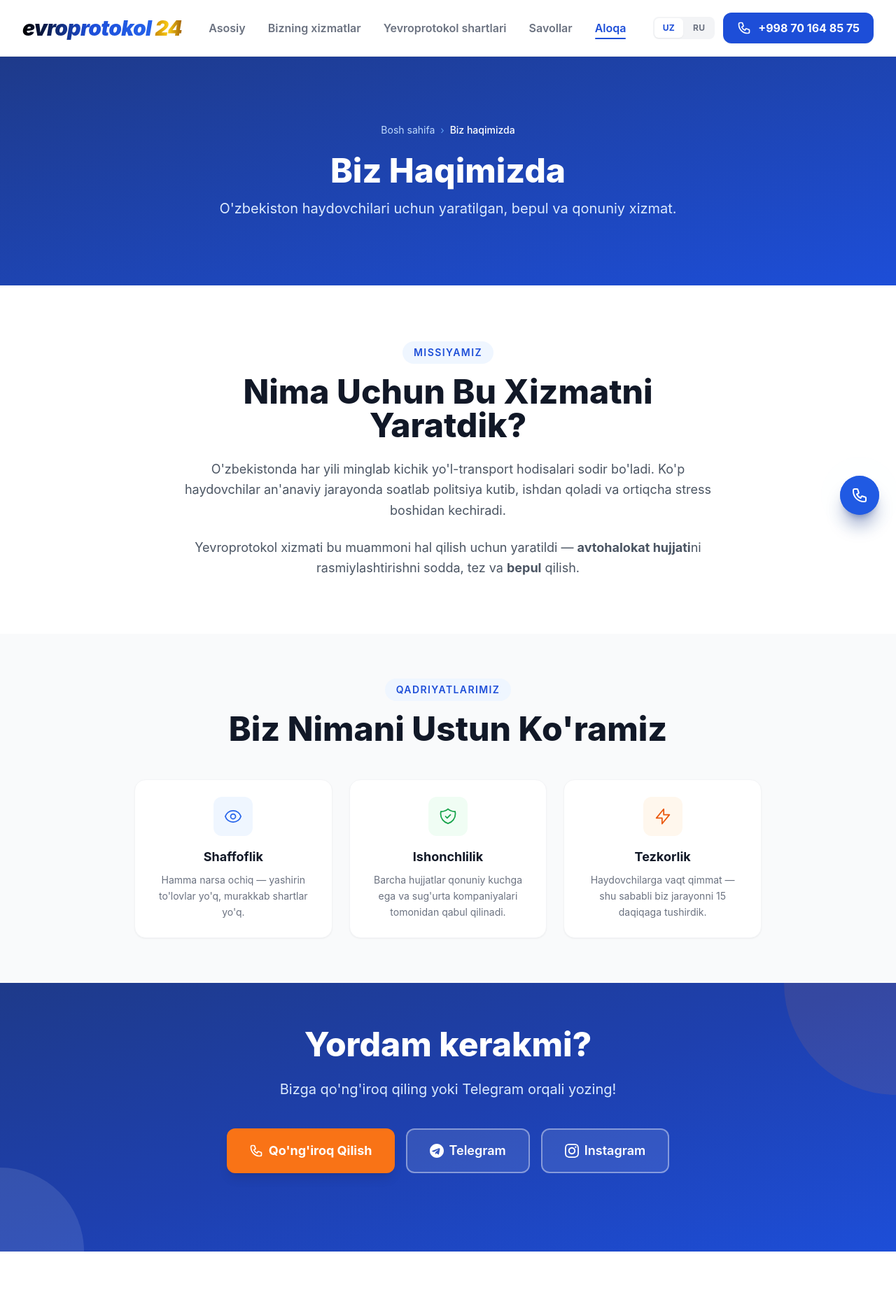
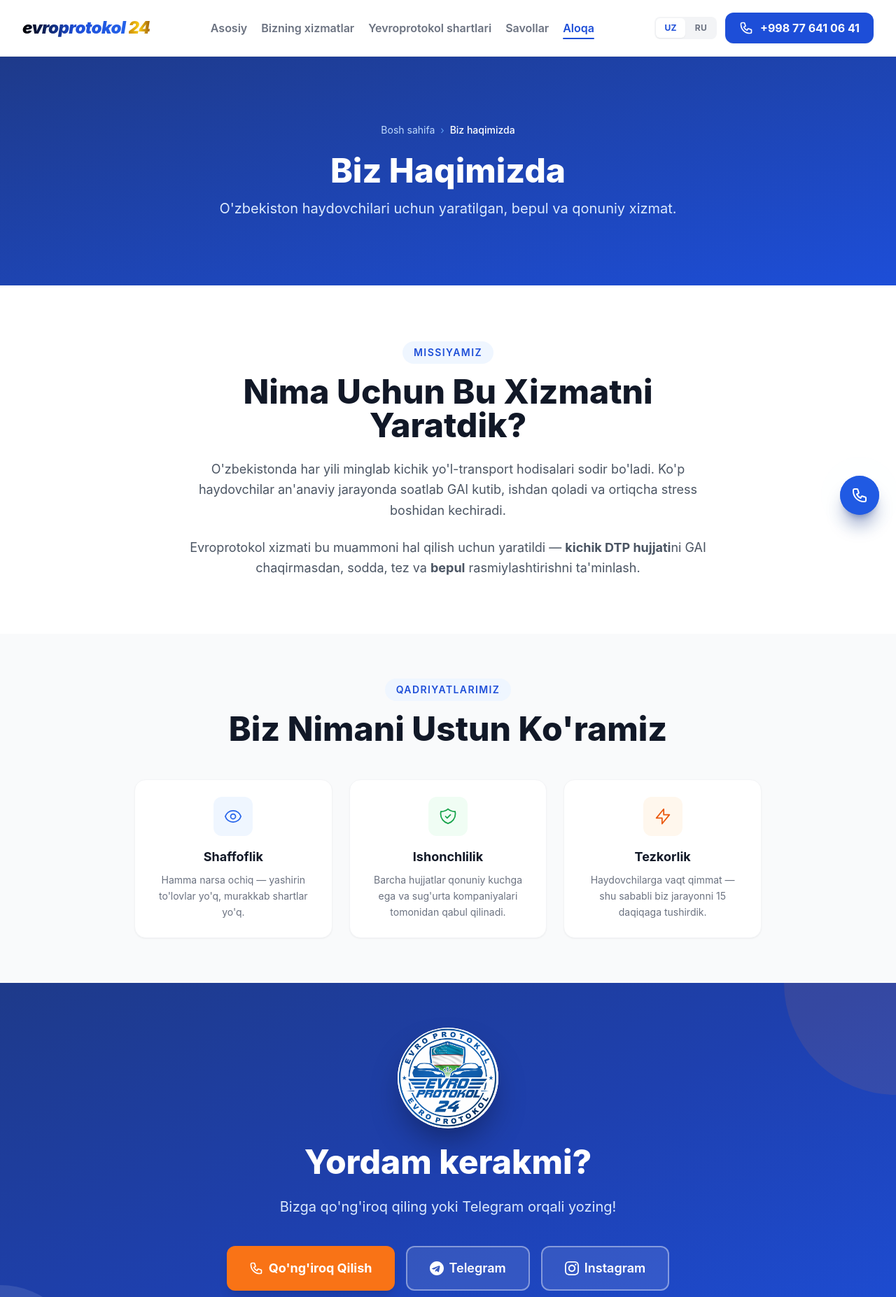
Before and after one commit to khurshidbx/europrotakol, a Nuxt app: page /about in a window 1280 px wide. Shown: the top 1854 px of the page at 70% size. Before the commit the page ends 1789 px from the top, so only its background shows below. Built offline with nearby package versions, Linux system fonts and the light colour scheme.

Commit message:
phone number changed

```diff
--- a/components/CtaSection.vue
+++ b/components/CtaSection.vue
@@ -12,6 +12,16 @@
           Hoziroq Boshlang
         </span> -->
 
+        <!-- Logo -->
+        <div v-animate class="flex justify-center mb-6">
+          <img
+            src="/main_evro_logo.png"
+            alt="Evroprotokol24 logo"
+            class="w-28 h-28 md:w-36 md:h-36 rounded-full shadow-2xl shadow-black/40 object-contain bg-white"
+            loading="lazy"
+          />
+        </div>
+
         <h2 v-animate class="text-3xl md:text-5xl font-extrabold text-white mb-6 leading-tight">
           {{ tr.cta.heading }}
         </h2>
@@ -24,7 +34,7 @@
         <div v-animate="{ delay: 200 }" class="flex flex-wrap gap-4 justify-center mb-12">
           <!-- Phone -->
           <a
-            href="tel:+998 70-164-85-75"
+            href="tel:+998776410641"
             class="btn-cta !text-sm !px-5 !py-3 sm:!text-lg sm:!px-8 sm:!py-4 !rounded-xl"
           >
             <svg class="w-5 h-5" fill="none" stroke="currentColor" viewBox="0 0 24 24">
--- a/components/FabButton.vue
+++ b/components/FabButton.vue
@@ -1,6 +1,6 @@
 <template>
   <a
-    href="tel:+998701648575"
+    href="tel:+998776410641"
     aria-label="Qo'ng'iroq qilish"
     class="fixed bottom-16 right-6 z-50 flex items-center justify-center w-14 h-14 rounded-full bg-primary-700 text-white shadow-xl shadow-primary-900/40 hover:bg-primary-800 hover:scale-110 active:scale-95 transition-transform duration-200"
   >
--- a/components/HeroSection.vue
+++ b/components/HeroSection.vue
@@ -32,19 +32,18 @@
 
     <div class="container-xl relative z-10 pt-20 pb-8 md:pt-24 md:pb-6">
       <div
-        class="grid grid-cols-1 lg:grid-cols-2 gap-10 lg:gap-16 items-center"
+        class="grid grid-cols-1 lg:grid-cols-2 gap-4 lg:gap-16 items-center"
       >
         <!-- Left: text -->
         <div class="text-center lg:text-left">
           <!-- Trust badge -->
           <div
-            class="hero-fade-in inline-flex items-center gap-2 bg-white/10 backdrop-blur-sm border border-white/20 rounded-full px-5 py-2.5 mb-7"
+            class="hero-fade-in inline-flex items-center gap-1.5 bg-white/10 backdrop-blur-sm border border-white/20 rounded-full px-4 py-2 mb-4 mt-6"
             style="animation-delay:0ms"
           >
-            <span
-              class="w-2 h-2 bg-green-400 rounded-full animate-pulse flex-shrink-0"
-            />
+            <span class="w-2 h-2 bg-green-400 rounded-full animate-pulse flex-shrink-0" />
             <span class="text-white/90 text-sm font-medium">{{ tr.hero.badge1 }}</span>
+            <span class="text-white/40 text-xs">·</span>
             <span class="text-white/90 text-sm font-medium">{{ tr.hero.badge2 }}</span>
           </div>
 
@@ -67,7 +66,7 @@
 
           <!-- CTA -->
           <div
-            class="hero-fade-up flex flex-wrap gap-4 justify-center lg:justify-start mb-10"
+            class="hero-fade-up flex flex-wrap gap-4 justify-center lg:justify-start mb-4 md:mb-10"
             style="animation-delay:300ms"
           >
             <a
@@ -116,7 +115,7 @@
             />
             <img
               src="/twocars.png"
-              alt="Yevroprotokol — ikki haydovchi avtohalokat hujjatini rasmiylashtiryapti"
+              alt="Evroprotokol — ikki haydovchi kichik DTP hujjatini GAIsiz rasmiylashtiryapti"
               class="relative w-full rounded-2xl"
               style="
                 mix-blend-mode: luminosity;
--- a/components/TestimonialsSection.vue
+++ b/components/TestimonialsSection.vue
@@ -51,7 +51,7 @@
 const testimonials = [
   {
     quote:
-      "Avval politsiyani kutib 3 soatimni yo'qotardim. Endi 15 daqiqada hamma narsa tayyor. Bu xizmat hayotimni osonlashtirdi!",
+      "Avval GAI ni kutib 3 soatimni yo'qotardim. Endi 15 daqiqada hamma narsa tayyor. Bu xizmat hayotimni osonlashtirdi!",
     name: 'Jasur Toshmatov',
     location: 'Toshkent',
     date: 'Mart 2025',
--- a/components/TheFooter.vue
+++ b/components/TheFooter.vue
@@ -49,7 +49,7 @@
 
         <!-- Phone -->
         <a
-          href="tel:+998701648575"
+          href="tel:+998776410641"
           class="flex items-center gap-2 text-white hover:text-blue-300 transition-colors font-bold text-base"
         >
           <svg class="w-5 h-5" fill="none" stroke="currentColor" viewBox="0 0 24 24">
@@ -57,7 +57,7 @@
               d="M3 5a2 2 0 012-2h3.28a1 1 0 01.948.684l1.498 4.493a1 1 0 01-.502 1.21l-2.257 1.13a11.042 11.042 0 005.516 5.516l1.13-2.257a1 1 0 011.21-.502l4.493 1.498a1 1 0 01.684.949V19a2 2 0 01-2 2h-1C9.716 21 3 14.284 3 6V5z"
             />
           </svg>
-          +998 70 164 85 75
+          +998 77 641 06 41
         </a>
 
       </div>
--- a/components/TheHeader.vue
+++ b/components/TheHeader.vue
@@ -41,7 +41,7 @@
       <!-- Logo -->
       <NuxtLink to="/" class="flex items-center flex-shrink-0">
         <!-- <img src="../assets/IMG_1794.PNG" width="180" alt="Yevroprotokol" class="h-10 md:h-12 w-auto object-contain" /> -->
-        <span class="font-black italic text-2xl md:text-3xl tracking-tight">
+        <span class="font-black italic text-xl xl:text-2xl tracking-tight">
           <span
             class="bg-gradient-to-r from-black via-blue-700 to-blue-600 bg-clip-text text-transparent"
           >
@@ -56,13 +56,13 @@
       </NuxtLink>
 
       <!-- Desktop Nav -->
-      <nav class="hidden lg:flex items-center gap-8">
+      <nav class="hidden xl:flex items-center gap-5">
         <a
           v-for="link in navLinks"
           :key="link.href"
           :href="link.href"
           :class="[
-            'relative font-semibold text-base transition-colors duration-200 group',
+            'relative font-semibold text-sm xl:text-base transition-colors duration-200 group',
             activeSection === link.href.replace('#', '')
               ? 'text-primary-700'
               : 'text-gray-500 hover:text-primary-700',
@@ -81,10 +81,10 @@
       </nav>
 
       <!-- Lang + Phone (desktop) -->
-      <div class="hidden lg:flex items-center gap-3">
+      <div class="hidden xl:flex items-center gap-3">
         <LangSwitcher />
         <a
-          href="tel:+998 70-164-85-75"
+          href="tel:+998776410641"
           class="flex items-center gap-2.5 bg-primary-700 hover:bg-primary-800 text-white px-5 py-2.5 rounded-xl font-bold text-base transition-colors shadow-sm"
         >
         <svg
@@ -100,15 +100,15 @@
             d="M3 5a2 2 0 012-2h3.28a1 1 0 01.948.684l1.498 4.493a1 1 0 01-.502 1.21l-2.257 1.13a11.042 11.042 0 005.516 5.516l1.13-2.257a1 1 0 011.21-.502l4.493 1.498a1 1 0 01.684.949V19a2 2 0 01-2 2h-1C9.716 21 3 14.284 3 6V5z"
           />
         </svg>
-        +998 70 164 85 75
+        +998 77 641 06 41
         </a>
       </div>
 
       <!-- Mobile right side: lang + phone + hamburger -->
-      <div class="flex lg:hidden items-center gap-2">
+      <div class="flex xl:hidden items-center gap-2">
         <LangSwitcher />
         <a
-          href="tel:+998701648575"
+          href="tel:+998776410641"
           class="flex items-center gap-1.5 bg-primary-700 text-white px-3 py-2 rounded-lg font-bold text-sm"
           aria-label="Qo'ng'iroq qilish"
         >
@@ -125,7 +125,7 @@
               d="M3 5a2 2 0 012-2h3.28a1 1 0 01.948.684l1.498 4.493a1 1 0 01-.502 1.21l-2.257 1.13a11.042 11.042 0 005.516 5.516l1.13-2.257a1 1 0 011.21-.502l4.493 1.498a1 1 0 01.684.949V19a2 2 0 01-2 2h-1C9.716 21 3 14.284 3 6V5z"
             />
           </svg>
-          <span class="hidden sm:inline">+998 70 164 85 75</span>
+          <span class="hidden sm:inline">+998 77 641 06 41</span>
         </a>
 
         <button
@@ -168,14 +168,14 @@
     <!-- Backdrop -->
     <div
       v-if="isMenuOpen"
-      class="lg:hidden fixed inset-0 top-16 z-40 bg-black/30"
+      class="xl:hidden fixed inset-0 top-16 z-40 bg-black/30"
       @click="closeMenu"
       aria-hidden="true"
     />
 
     <!-- Mobile Menu -->
     <div
-      class="lg:hidden overflow-hidden bg-white shadow-lg relative z-50"
+      class="xl:hidden overflow-hidden bg-white shadow-lg relative z-50"
       :style="{
         maxHeight: isMenuOpen ? '400px' : '0px',
         borderTop: isMenuOpen ? '1px solid #f3f4f6' : 'none',
@@ -204,7 +204,7 @@
           {{ link.label }}
         </a>
         <a
-          href="tel:+998701648575"
+          href="tel:+998776410641"
           @click="closeMenu"
           class="flex items-center justify-center gap-2 bg-primary-700 text-white px-4 py-3 rounded-xl font-bold text-base mt-3"
         >
@@ -213,7 +213,7 @@
               d="M3 5a2 2 0 012-2h3.28a1 1 0 01.948.684l1.498 4.493a1 1 0 01-.502 1.21l-2.257 1.13a11.042 11.042 0 005.516 5.516l1.13-2.257a1 1 0 011.21-.502l4.493 1.498a1 1 0 01.684.949V19a2 2 0 01-2 2h-1C9.716 21 3 14.284 3 6V5z"
             />
           </svg>
-          +998 70-164-85-75
+          +998 77 641 06 41
         </a>
       </nav>
     </div>
--- a/components/UseCases.vue
+++ b/components/UseCases.vue
@@ -6,7 +6,7 @@
         <h2 class="section-heading mb-4">Qachon Yevroprotokol Qo'llaniladi?</h2>
         <p class="section-sub max-w-2xl mx-auto">
           Yevroprotokol faqat ma'lum holatlarda qonuniy amal qiladi. Quyida qachon ishlatish mumkin va
-          qachon politsiya chaqirish kerakligini aniq ko'ring.
+          qachon GAI chaqirish kerakligini aniq ko'ring.
         </p>
       </div>
 
@@ -72,7 +72,7 @@
         <div>
           <strong class="text-amber-900 font-semibold text-sm block mb-1">Muhim eslatma</strong>
           <p class="text-amber-800 text-sm leading-relaxed">
-            Shubha bo'lsa — politsiyani chaqiring! Yevroprotokol faqat ikki tomon mutlaq kelishgan
+            Shubha bo'lsa — GAI ni chaqiring! Evroprotokol faqat ikki tomon mutlaq kelishgan
             va barcha shartlar bajarilgan hollarda ishlatiladi. Noto'g'ri foydalanish qonuniy oqibatlarga olib kelishi mumkin.
           </p>
         </div>
--- a/nuxt.config.ts
+++ b/nuxt.config.ts
@@ -10,6 +10,7 @@
       // allowedHosts: ""
   },
   nitro: {
+    preset: 'static',
     prerender: {
       crawlLinks: false,
       routes: ['/', '/faq', '/about'],
--- a/pages/about.vue
+++ b/pages/about.vue
@@ -64,11 +64,11 @@
           <h2 class="section-heading mb-6">Nima Uchun Bu Xizmatni Yaratdik?</h2>
           <p class="text-gray-600 text-lg leading-relaxed mb-6">
             O'zbekistonda har yili minglab kichik yo'l-transport hodisalari sodir bo'ladi. Ko'p haydovchilar
-            an'anaviy jarayonda soatlab politsiya kutib, ishdan qoladi va ortiqcha stress boshidan kechiradi.
+            an'anaviy jarayonda soatlab GAI kutib, ishdan qoladi va ortiqcha stress boshidan kechiradi.
           </p>
           <p class="text-gray-600 text-lg leading-relaxed">
-            Yevroprotokol xizmati bu muammoni hal qilish uchun yaratildi — <strong>avtohalokat hujjati</strong>ni
-            rasmiylashtirishni sodda, tez va <strong>bepul</strong> qilish.
+            Evroprotokol xizmati bu muammoni hal qilish uchun yaratildi — <strong>kichik DTP hujjati</strong>ni
+            GAI chaqirmasdan, sodda, tez va <strong>bepul</strong> rasmiylashtirishni ta'minlash.
           </p>
         </div>
       </div>
--- a/pages/index.vue
+++ b/pages/index.vue
@@ -23,8 +23,8 @@
   logo: 'https://yevroprotokol.uz/logo.png',
   image: 'https://yevroprotokol.uz/og-image.jpg',
   description:
-    "Evroprotokol — avtohalokat DTP hujjatini politsiyasiz online rasmiylashtiramiz. Toshkent va Toshkent viloyati bo'ylab xizmat. Европротокол в Узбекистане — оформление ДТП без ГИБДД онлайн.",
-  telephone: '+998701648575',
+    "Evroprotokol — kichik DTP hujjatini GAI chaqirmasdan online rasmiylashtiramiz. Toshkent va Toshkent viloyati bo'ylab xizmat. Европротокол в Узбекистане — оформление ДТП без ГИБДД онлайн.",
+  telephone: '+998776410641',
   address: {
     '@type': 'PostalAddress',
     addressCountry: 'UZ',
@@ -44,7 +44,7 @@
   priceRange: 'Bepul / Бесплатно',
   contactPoint: {
     '@type': 'ContactPoint',
-    telephone: '+998701648575',
+    telephone: '+998776410641',
     contactType: 'customer service',
     availableLanguage: ['uz', 'ru'],
     contactOption: 'TollFree',
@@ -72,18 +72,18 @@
 useSeoMeta({
   title: 'Evroprotokol Toshkent — Европротокол Узбекистан | DTP onlayn',
   description:
-    "Evroprotokol — avtohalokat DTP politsiyasiz onlayn rasmiylashtiramiz. Toshkent 24/7. Европротокол в Узбекистане — оформление ДТП без ГИБДД онлайн. ☎ +998 70 164 85 75",
-  ogTitle: 'Evroprotokol24 — DTP politsiyasiz | Европротокол Узбекистан',
+    "evroprotokol24.uz — Услуги Европротокола. Быстрое оформление ДТП без вызова ГАИ. Kichik DTP ni GAI chaqirmasdan onlayn rasmiylashtiramiz. Toshkent 24/7. ☎ +998 77 641 06 41",
+  ogTitle: 'evroprotokol24.uz — Услуги Европротокола | DTP GAIsiz',
   ogDescription:
-    "Avtohalokat DTP hujjatini politsiyasiz online rasmiylashtiramiz. Toshkent va viloyati bo'ylab 24/7 xizmat.",
+    "Услуги Европротокола. Быстрое оформление ДТП без вызова ГАИ. Kichik DTP GAI chaqirmasdan — Toshkent 24/7.",
   ogType: 'website',
   ogUrl: 'https://yevroprotokol.uz',
   ogImage: 'https://yevroprotokol.uz/og-image.jpg',
   ogLocale: 'uz_UZ',
   twitterCard: 'summary_large_image',
-  twitterTitle: 'Evroprotokol24 — DTP politsiyasiz | Европротокол',
+  twitterTitle: 'evroprotokol24.uz — Услуги Европротокола | DTP GAIsiz',
   twitterDescription:
-    "Avtohalokat DTP hujjatini politsiyasiz rasmiylashtiramiz. Европротокол без ГИБДД.",
+    "Услуги Европротокола. Быстрое оформление ДТП без вызова ГАИ. Toshkent 24/7.",
   robots: 'index, follow',
 })
 
@@ -103,9 +103,8 @@
         'evroprotokol blanki', 'evroprotokol namunasi', 'evroprotokol shakli',
         'evroprotokol qoidalari', 'evroprotokol online', 'evroprotokol yuklab olish',
         // UZ vaziyatga oid
-        'avtohalokat evroprotokol', 'DTP evroprotokol', 'kichik avtohalokat rasmiylastirish',
-        'politsiyasiz dtp rasmiylastirish', 'baxtsiz hodisani ozi rasmiylastirish',
-        "yo'l-transport hodisasi rasmiylastirish", 'avtohalokat hujjati',
+        'DTP evroprotokol', 'kichik DTP rasmiylastirish', 'GAIsiz DTP rasmiylastirish',
+        'GAI chaqirmasdan DTP', 'DTP hujjati online', "yo'l-transport hodisasi rasmiylastirish",
         // UZ misspellings
         'yevroprotokol', 'evrorotokol', 'evprotokol', 'evroprotokoll',
         // RU asosiy
```
Also changed, not shown: assets/main_evro_logo.png (added), public/main_evro_logo.png (added).
